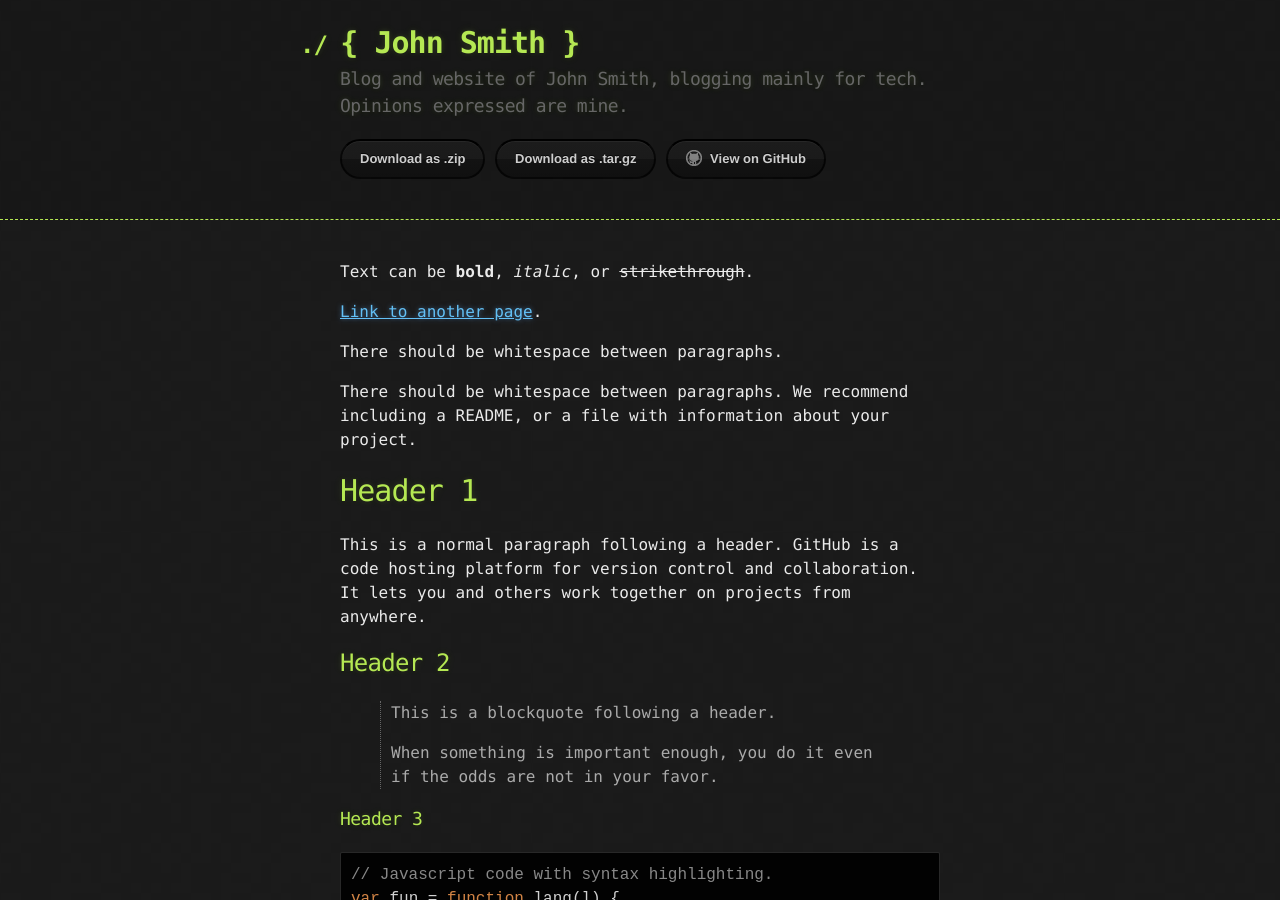
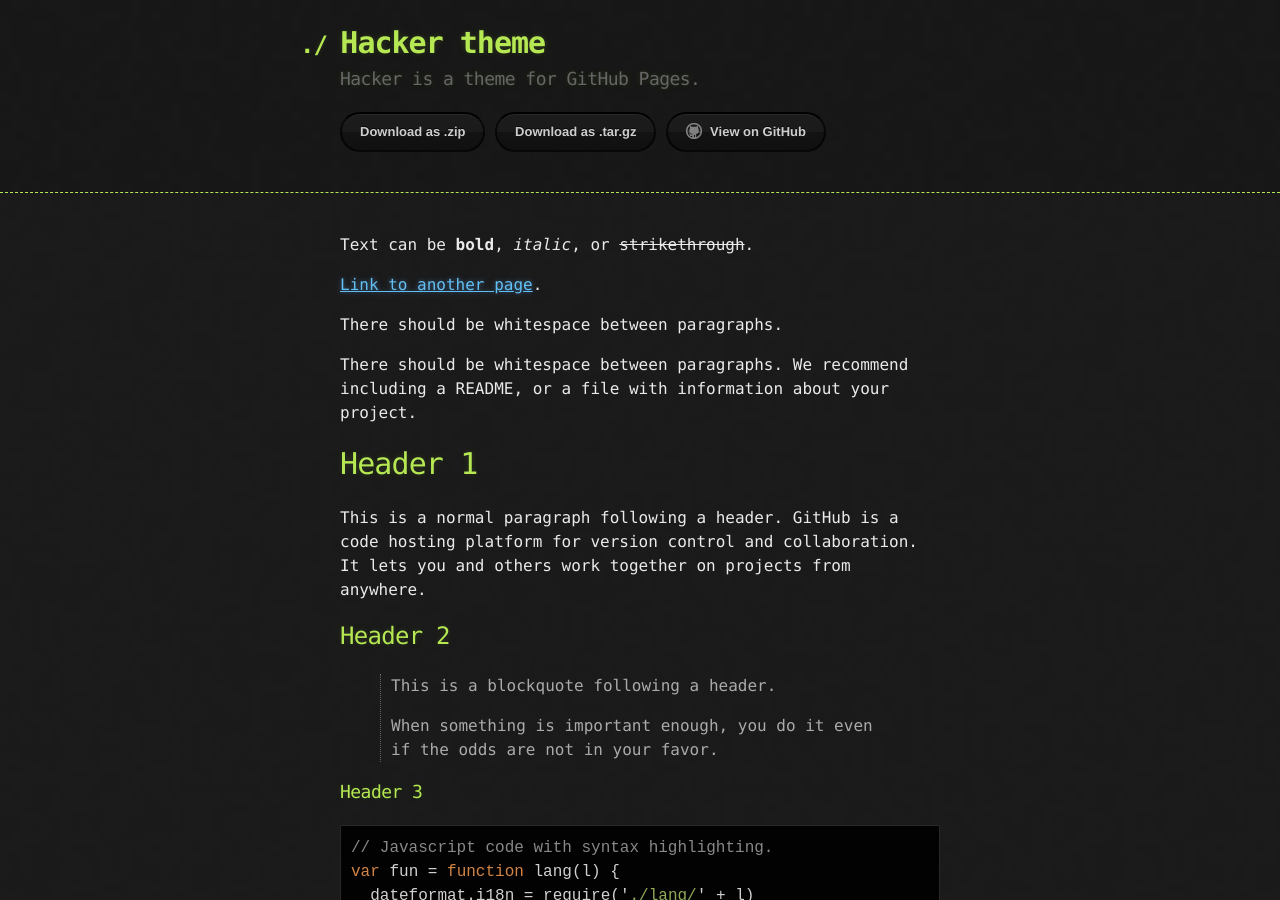
Before and after one commit to gurezo/gurezo.github.io, a Jekyll site: the page built from index.md, in a window 1280 px wide and 900 px high. Built offline with Jekyll 4.4.1, drawn with Linux system fonts in a browser that asks for light colours; some of the changed lines change nothing that is shown.

Commit message:
add hacker

```diff
--- a/_config.yml
+++ b/_config.yml
@@ -2,205 +2,5 @@
 description: Hacker is a theme for GitHub Pages.
 show_downloads: true
 google_analytics:
-theme:
-
-# Site settings
-
-# NB! Set your site's url, otherwise stuff will break :)
-
-url: "https://panossakkos.github.io"
-
-# If you're hosting your site at a Project repository on GitHub pages
-# (https://yourusername.github.io/repository-name)
-# and NOT your user repository (https://yourusername.github.io)
-# then add in the baseurl here, like this: "/repository-name"
-#
-# NB! Without this *nothing* will work, because it's used in every path :)
-
-baseurl: /personal-jekyll-theme
-
-# Google tracking id
-
-google-tracking-id: ""
-
-# Forces https everywhere in your website, except when you serve it locally
-# If you are not hosted on Github Pages, and your host doesn't support https
-# then you should disable it
-
-force-https: True
-
-#############
-# HTML Head #
-#############
-
-lang: "en"
-author: "John Smith"
-title: "{ John Smith }"
-description: "Blog and website of John Smith, blogging mainly for tech. Opinions expressed are mine."
-keywords: "smith, jones, personal, jekyll, theme"
-favicon: "/img/favicon.ico"
-
-################
-# Header layout #
-################
-
-black-favicon: "/img/black-lab-glass.ico"
-
-background-img: "../img/intro-bg.jpg"
-
-##############################
-# Dynamic Text on the Header #
-##############################
-
-dynamic-typing: True
-shuffle: True # Shuffle the lines.
-loop: True
-loop-count: False # Set False for infinite loop, or set any number for finite loop.
-type-speed: 10
-start-delay: 200
-delete-delay: 5000
-lines: # You can add HTML Tags in the Text
-  - text: "The lower you fall, the higher you'll fly."
-  - text: "Where’s your will to be weird?"
-
-me-img: "/img/jetpacktocat.png"
-
-##############################
-# Color the browser elements #
-##############################
-color-browser: "#000000"
-apple-status-bar-style: "black"
-
-################
-# Web app mode #
-################
-
-web-app-mode: True
-
-# Icons for Web App mode
-
-icon-36p: "/img/web-app/icon-36p.png"
-icon-48p: "/img/web-app/icon-48p.png"
-icon-72p: "/img/web-app/icon-72p.png"
-icon-96p: "/img/web-app/icon-96p.png"
-icon-144p: "/img/web-app/icon-144p.png"
-icon-192p: "/img/web-app/icon-192p.png"
-
-########
-# Blog #
-########
-
-enable-gesture-navigation: True
-
-post-preview-words: 96
-
-paginate: 5
-
-email-share: True
-fb-share: True
-twitter-share: True
-linkedin-share: True
-reddit-share: True
-google-plus-share: True
-tumblr-share: True
-pinterest-share: True
-pocket-share: True
-vkontakte-share: True
-
-disqus-shortname: "panossakkos"
-
-syntax-highlight: True
-
-############
-# Timeline #
-############
-
-events:
-  - image: "/img/timeline/spidertocat.png"
-    date: "September 2013 - Today"
-    description: "Saving the neighborhood!"
-  - image: "/img/timeline/baracktocat.jpg"
-    date: "September 2007 - August 2013"
-    description: "Started coding"
-
-# First image of the Timeline
-
-timeline-img: "/img/timeline/default.png"
-
-###########
-# Contact #
-###########
-
-email: "your@email.here"
-
-################
-# Author Blurb #
-################
-
-# The author blurb goes underneath blog posts.
-# This works best when your author blurb image has a transparent background, or matches your site background color.
-
-# if the author_blurb is not set, then this feature is skipped
-author_blurb: "John Smith is an awesome person. He lives in Flatland, where he works on two-dimensional engineering projects. In his spare time, John likes to eat cotton candy."
-author_blurb_image: "/img/author.png"
-
-##################
-# Social Buttons #
-##################
-
-social:
-  - title: "facebook"
-    url: "https://facebook.com/"
-  - title: "twitter"
-    url: "https://twitter.com/"
-  - title: "github"
-    url: "https://github.com/PanosSakkos/personal-jekyll-theme"
-  - title: "bitcoin"
-    url: "https://blockchain.info/address/1LHuKC9Em3KA5yoZaf7nngnNdf9K7s2gSi"
-  - title: "rss"
-    url: "/feed.xml"
-
-############
-# 404 page #
-############
-
-err-404-img: "/img/labtocat.png"
-
-##################
-# GPG on Keybase #
-##################
-
-keybase-username: johnsmith
-keybase-in-social: True
-keybase-in-footer: True
-
-################################################################################
-
-# NB! Tread carefully if you want to change the variables below this point!
-
-# Sections shown in the index page
-
-pages_list:
-  About: 'about'
-  Blog: 'latest-post'
-  Timeline: 'timeline'
-  Contact: 'contact'
-
-# Exclusion list from the generated _site
-
-exclude: ["LICENSE", "README.md", "CONTRIBUTING", "CONTRIBUTORS", "scripts"]
-
-# Pagination path
-
-paginate_path: "blog/page:num/"
-
-# Enable minification SASS
-
-sass:
-  style: compressed
-
-gems:
-  - jekyll-paginate
-  - jemoji
 
 theme: jekyll-theme-hacker
```
